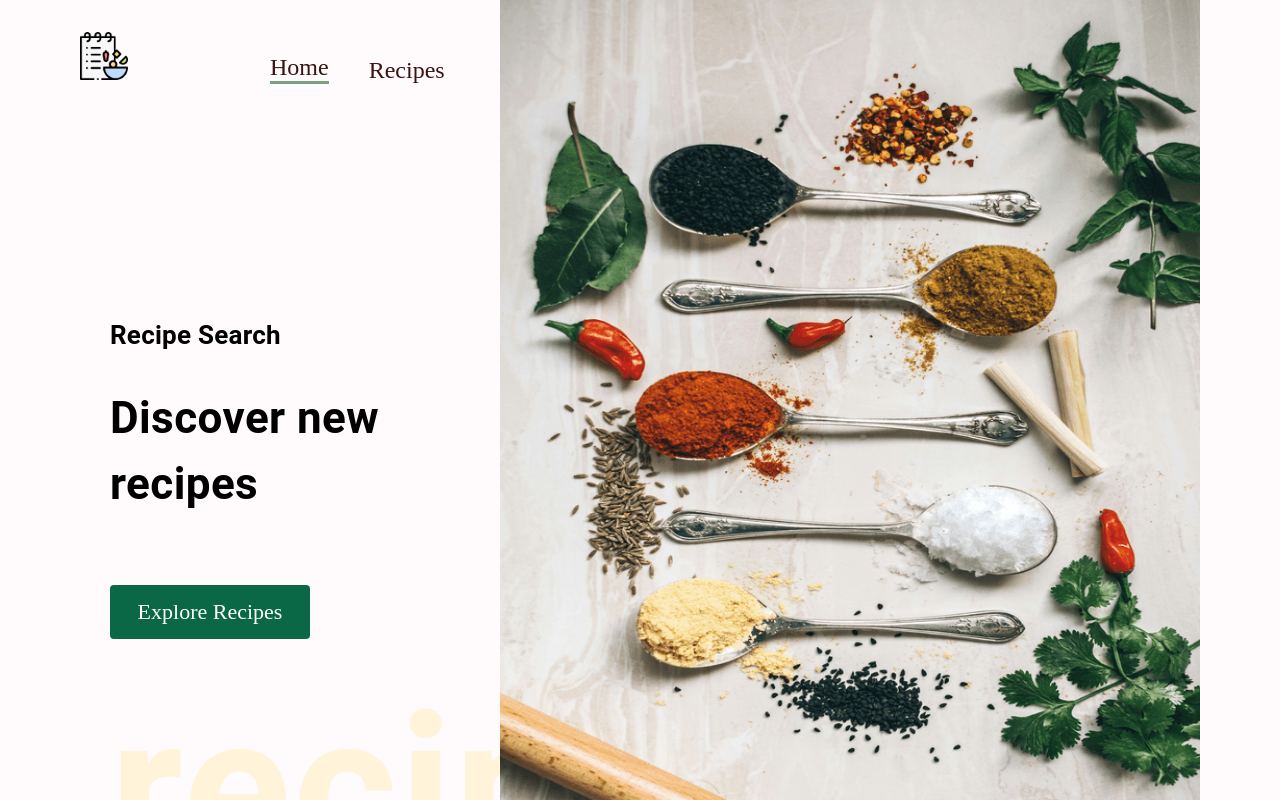
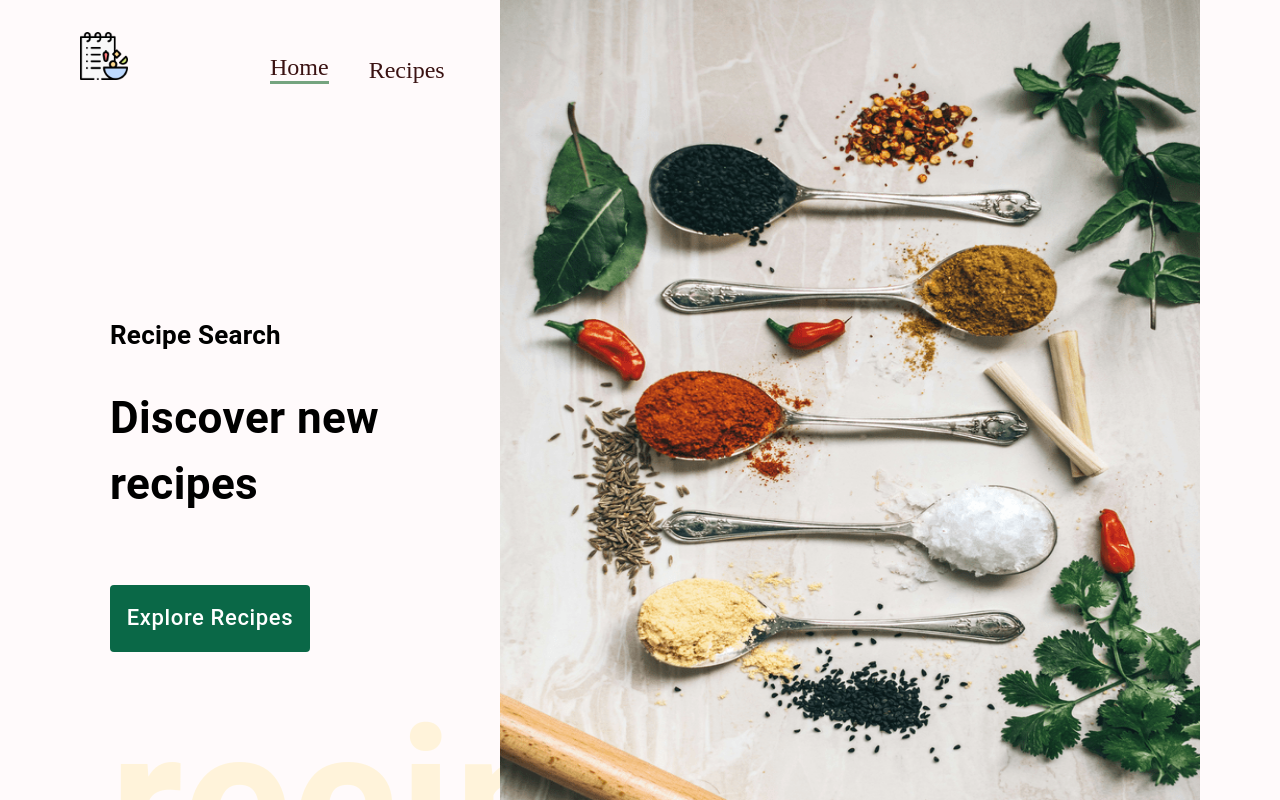
Before and after one commit to zachasn/Recipe-search, a React (Create React App) app: page / in a window 1280 px wide. Shown: the top 800 px of the page. Built offline with nearby package versions, Linux system fonts and the light colour scheme.

Commit message:
fix: broken links

```diff
--- a/src/components/HeroBanner.js
+++ b/src/components/HeroBanner.js
@@ -3,6 +3,13 @@ import { Box, Stack, Typography, Button } from '@mui/material';
 import HeroBannerImg from '../assets/images/banner.png';
 
 const HeroBanner = () => {
+  const scrollToRecipes = () => {
+    const element = document.getElementById('recipes');
+    if (element) {
+      element.scrollIntoView({ behavior: 'smooth' });
+    }
+  };
+
   return (
     <Box
       sx={{mt: {lg: '212px',xs: '70px'}, ml: {sm: '50px'}}}
@@ -18,7 +25,25 @@ const HeroBanner = () => {
        Discover new <br /> recipes
       </Typography>
       <Stack>
-        <a href="#recipes" style={{ marginTop: '45px', textDecoration: 'none', width: '200px', textAlign: 'center', background: '#0A6847', padding: '14px', fontSize: '22px', textTransform: 'none', color: 'white', borderRadius: '4px' }}>Explore Recipes</a>
+        <Button
+          onClick={scrollToRecipes}
+          sx={{
+            marginTop: '45px',
+            width: '200px',
+            textAlign: 'center',
+            background: '#0A6847',
+            padding: '14px',
+            fontSize: '22px',
+            textTransform: 'none',
+            color: 'white',
+            borderRadius: '4px',
+            '&:hover': {
+              background: '#085438'
+            }
+          }}
+        >
+          Explore Recipes
+        </Button>
       </Stack>
 
       <Typography fontWeight={600} color='#FFDB5C' sx={{opacity: 0.2,display: {lg: 'block', xs: 'none'}}} fontSize="200px">recipes</Typography>
--- a/src/components/Navbar.js
+++ b/src/components/Navbar.js
@@ -2,7 +2,15 @@ import React from 'react'
 import { Link } from 'react-router-dom'
 import { Stack } from '@mui/material'
 import Logo from '../assets/images/logo.png';
+
 const Navbar = () => {
+  const scrollToRecipes = () => {
+    const element = document.getElementById('recipes');
+    if (element) {
+      element.scrollIntoView({ behavior: 'smooth' });
+    }
+  };
+
   return (
     <Stack
         direction='row'
@@ -20,7 +28,20 @@ const Navbar = () => {
           alignItems='flex-end'
         >
             <Link to='/' style={{textDecoration: 'none', color: '#3A1212', borderBottom: '3px solid #75A47F '}}>Home</Link>
-            <a href="#recipes" style={{textDecoration: 'none', color: '#3A1212'}}>Recipes</a>
+            <button
+              onClick={scrollToRecipes}
+              style={{
+                textDecoration: 'none',
+                color: '#3A1212',
+                background: 'none',
+                border: 'none',
+                padding: 0,
+                font: 'inherit',
+                cursor: 'pointer'
+              }}
+            >
+              Recipes
+            </button>
         </Stack>
     </Stack>
   )
```
